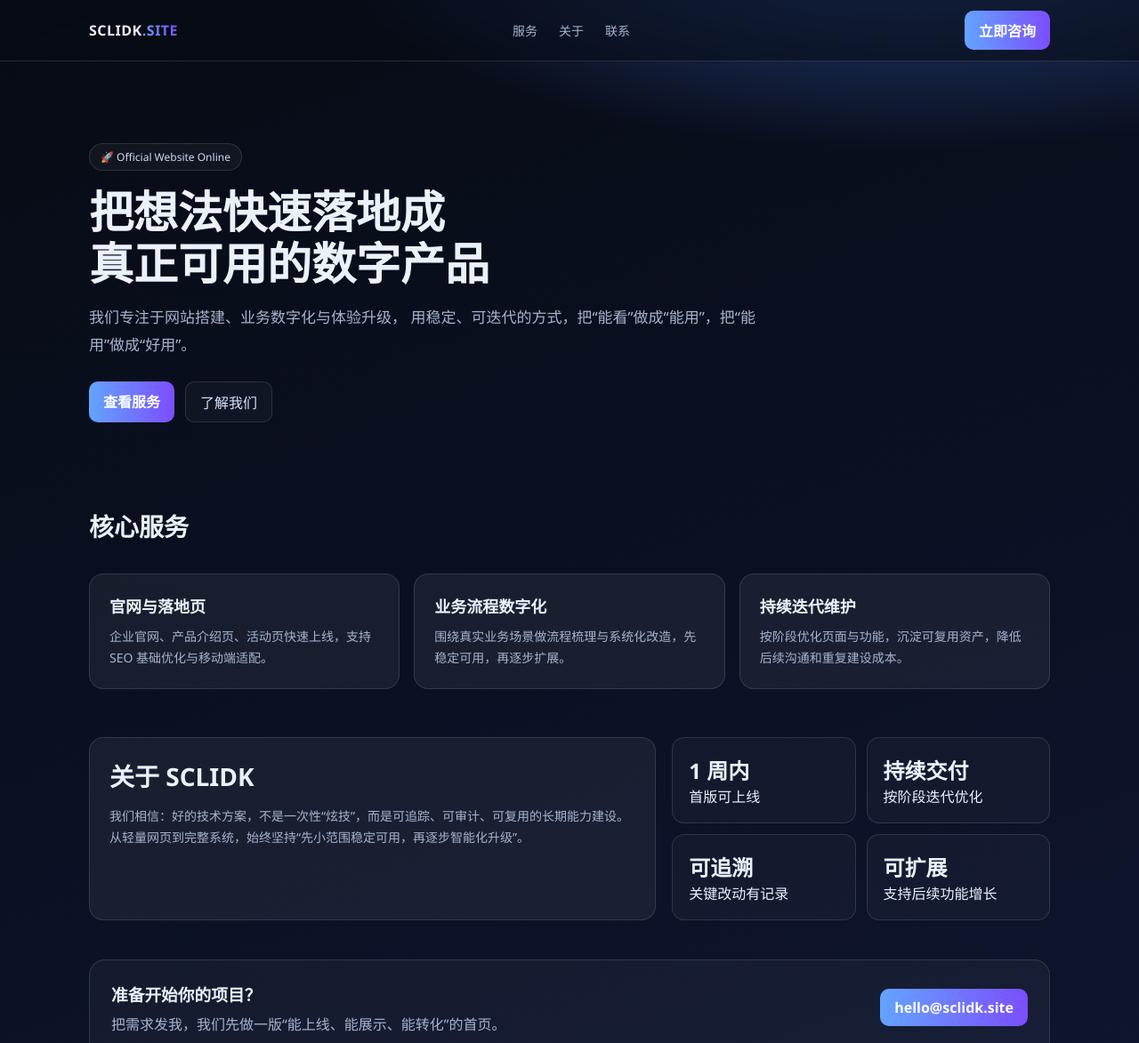
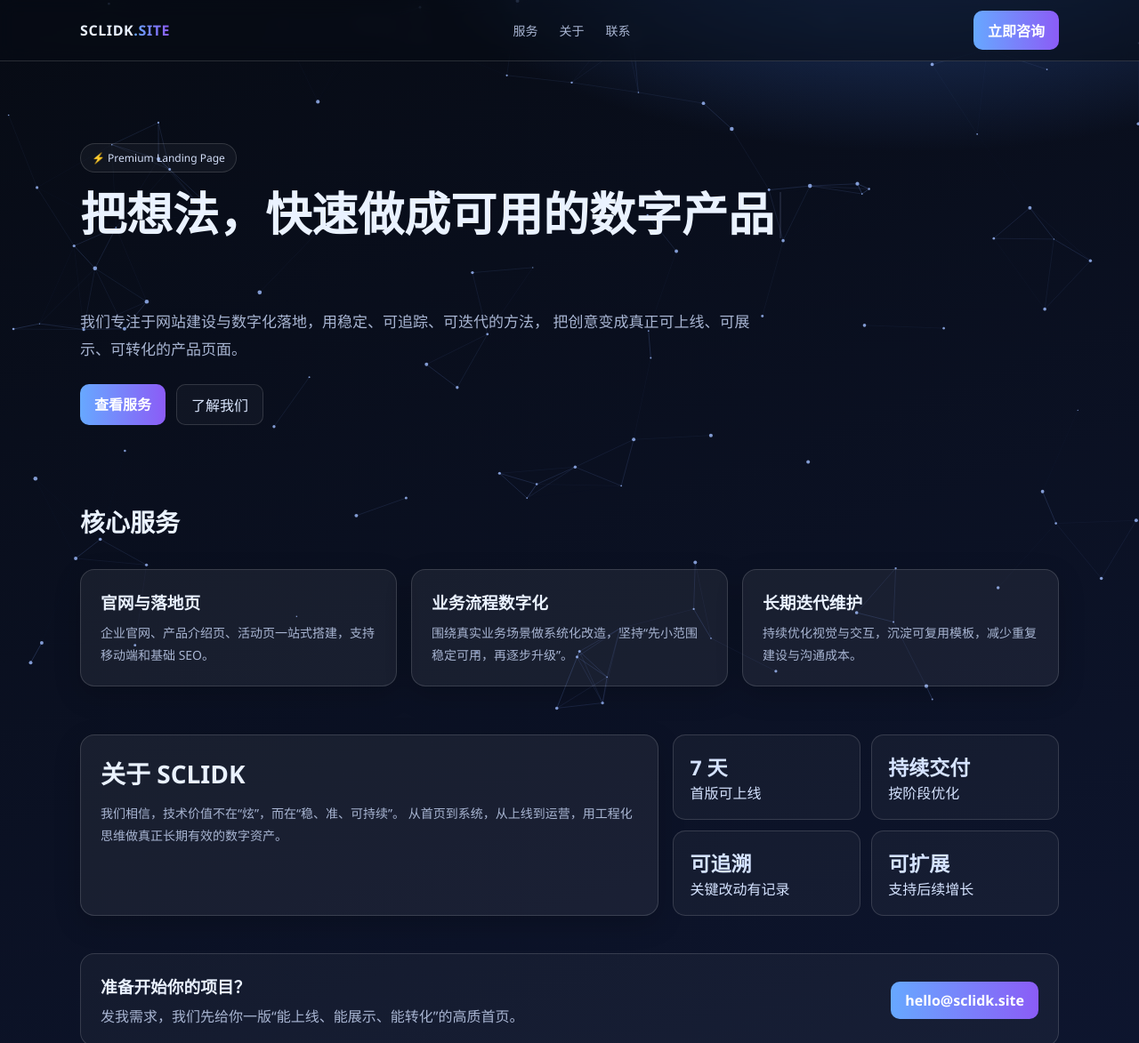
Before and after one commit to lishich0511/first_site, a plain HTML site: page index.html in a window 1280 px wide. Shown: the top 1173 px of the page at 89% size. Drawn offline with Linux system fonts and the light colour scheme.

Commit message:
Update index.html

```diff
--- a/index.html
+++ b/index.html
@@ -3,61 +3,134 @@
 <head>
 <meta charset="UTF-8" />
 <meta name="viewport" content="width=device-width, initial-scale=1.0" />
-  <title>SCLIDK | 官方网站</title>
-  <meta name="description" content="SCLIDK 官方网站 - 用技术构建更高效的数字体验。" />
+<title>SCLIDK | 让想法更快落地</title>
+<meta name="description" content="SCLIDK 官方网站 - 数字化建设与网站落地服务" />
 <style>
 :root{
 --bg:#070b14;
 --bg2:#0e1630;
+--text:#eaf2ff;
+--muted:#a8b5d2;
+--line:rgba(255,255,255,.14);
 --card:rgba(255,255,255,.06);
-      --text:#eaf2ff;
-      --muted:#a6b4d0;
-      --brand:#63a4ff;
-      --brand2:#7c4dff;
-      --line:rgba(255,255,255,.12);
+--brand:#67a8ff;
+--brand2:#8b5cf6;
 }
 *{box-sizing:border-box}
-    html,body{margin:0;padding:0;font-family:"Segoe UI","PingFang SC","Microsoft YaHei",sans-serif;color:var(--text);background:radial-gradient(1200px 500px at 80% -10%, #2d4b96 0%, transparent 60%),linear-gradient(160deg,var(--bg),var(--bg2));}
-    a{text-decoration:none;color:inherit}
-    .wrap{max-width:1120px;margin:0 auto;padding:0 20px}
-    .nav{position:sticky;top:0;backdrop-filter:blur(8px);background:rgba(7,11,20,.55);border-bottom:1px solid var(--line);z-index:20}
-    .nav-inner{height:68px;display:flex;align-items:center;justify-content:space-between}
-    .logo{font-weight:800;letter-spacing:.5px}
-    .logo span{background:linear-gradient(90deg,var(--brand),var(--brand2));-webkit-background-clip:text;background-clip:text;color:transparent}
-    .menu{display:flex;gap:24px;color:var(--muted);font-size:14px}
-    .btn{display:inline-block;padding:10px 16px;border-radius:10px;background:linear-gradient(90deg,var(--brand),var(--brand2));color:#fff;font-weight:600;transition:.2s}
+html,body{margin:0;padding:0}
+body{
+font-family:"Segoe UI","PingFang SC","Microsoft YaHei",sans-serif;
+color:var(--text);
+background: radial-gradient(1000px 500px at 80% -10%, #284887 0%, transparent 60%), linear-gradient(160deg,var(--bg),var(--bg2));
+overflow-x:hidden;
+}
+#particle{
+position:fixed; inset:0; z-index:-1;
+width:100%; height:100%;
+}
+.wrap{max-width:1140px;margin:0 auto;padding:0 20px}
+.nav{
+position:sticky; top:0; z-index:50;
+backdrop-filter: blur(10px);
+background: rgba(7,11,20,.55);
+border-bottom:1px solid var(--line);
+}
+.nav-inner{
+height:68px; display:flex; align-items:center; justify-content:space-between;
+}
+.logo{font-weight:800; letter-spacing:.6px}
+.logo span{
+background:linear-gradient(90deg,var(--brand),var(--brand2));
+-webkit-background-clip:text; background-clip:text; color:transparent;
+}
+.menu{display:flex; gap:24px; color:var(--muted); font-size:14px}
+.menu a{color:inherit; text-decoration:none}
+.btn{
+display:inline-block;
+padding:10px 16px; border-radius:10px;
+color:#fff; text-decoration:none; font-weight:600;
+background:linear-gradient(90deg,var(--brand),var(--brand2));
+border:none; cursor:pointer;
+transition:.2s;
+}
 .btn:hover{transform:translateY(-1px)}
-    .hero{padding:92px 0 70px}
-    .tag{display:inline-block;padding:6px 12px;border:1px solid var(--line);border-radius:999px;font-size:12px;color:#cdd8f3;background:rgba(255,255,255,.04)}
-    h1{font-size:50px;line-height:1.15;margin:18px 0 14px}
-    .sub{font-size:17px;color:var(--muted);max-width:760px;line-height:1.8}
-    .hero-actions{display:flex;gap:12px;margin-top:26px;flex-wrap:wrap}
-    .btn-ghost{padding:10px 16px;border:1px solid var(--line);border-radius:10px;color:#d6e2ff;background:rgba(255,255,255,.03)}
-    .grid{display:grid;grid-template-columns:repeat(3,1fr);gap:16px;margin:34px 0 10px}
-    .card{background:var(--card);border:1px solid var(--line);border-radius:16px;padding:22px}
-    .card h3{margin:0 0 10px;font-size:18px}
-    .card p{margin:0;color:var(--muted);line-height:1.7;font-size:14px}
-    .section{padding:26px 0 18px}
-    .section h2{font-size:28px;margin:0 0 14px}
-    .about{display:grid;grid-template-columns:1.2fr .8fr;gap:18px}
-    .stat{display:grid;grid-template-columns:1fr 1fr;gap:12px}
-    .mini{padding:18px;border:1px solid var(--line);border-radius:14px;background:rgba(255,255,255,.03)}
-    .mini strong{font-size:24px}
-    .contact{margin:26px 0 46px;padding:24px;border:1px solid var(--line);border-radius:18px;background:rgba(255,255,255,.04);display:flex;justify-content:space-between;align-items:center;gap:16px;flex-wrap:wrap}
-    footer{border-top:1px solid var(--line);padding:18px 0 30px;color:#90a1c2;font-size:13px}
+.btn-ghost{
+display:inline-block; padding:10px 16px; border-radius:10px;
+color:#dbe7ff; text-decoration:none;
+border:1px solid var(--line); background:rgba(255,255,255,.03);
+}
+
+.hero{padding:92px 0 60px}
+.badge{
+display:inline-block; font-size:12px; color:#d2ddf7;
+padding:7px 12px; border-radius:999px;
+border:1px solid var(--line); background:rgba(255,255,255,.04);
+}
+.title{
+margin:16px 0 12px; font-size:52px; line-height:1.15; min-height:120px;
+}
+.cursor{
+display:inline-block; width:2px; height:1em; background:#b8ccff; margin-left:6px;
+animation:blink .9s infinite;
+vertical-align:-0.15em;
+}
+@keyframes blink{50%{opacity:0}}
+.sub{
+max-width:760px; color:var(--muted); line-height:1.8; font-size:17px;
+}
+.actions{margin-top:24px; display:flex; gap:12px; flex-wrap:wrap}
+
+.grid{
+display:grid; grid-template-columns:repeat(3,1fr); gap:16px;
+margin:34px 0 10px;
+}
+.card{
+background:var(--card); border:1px solid var(--line);
+border-radius:16px; padding:22px;
+box-shadow:0 10px 30px rgba(0,0,0,.18);
+}
+.card h3{margin:0 0 10px}
+.card p{margin:0; color:var(--muted); line-height:1.75; font-size:14px}
+
+.section{padding:28px 0 16px}
+.section h2{margin:0 0 14px; font-size:28px}
+.about{display:grid; grid-template-columns:1.2fr .8fr; gap:16px}
+.stats{display:grid; grid-template-columns:1fr 1fr; gap:12px}
+.mini{
+background:rgba(255,255,255,.04);
+border:1px solid var(--line); border-radius:14px; padding:18px;
+color:#d5e3ff;
+}
+.mini strong{font-size:23px}
+
+.contact{
+margin:26px 0 48px; padding:22px;
+border:1px solid var(--line); border-radius:16px;
+background:rgba(255,255,255,.04);
+display:flex; justify-content:space-between; gap:16px; align-items:center; flex-wrap:wrap;
+}
+.contact p{margin:0; color:var(--muted)}
+footer{
+border-top:1px solid var(--line);
+color:#8fa0c1; font-size:13px;
+padding:18px 0 30px;
+}
+
 @media (max-width:900px){
-      h1{font-size:38px}
+.title{font-size:40px; min-height:96px}
 .grid{grid-template-columns:1fr}
 .about{grid-template-columns:1fr}
 }
 @media (max-width:560px){
 .menu{display:none}
-      h1{font-size:32px}
+.title{font-size:32px; min-height:84px}
 .sub{font-size:15px}
 }
 </style>
 </head>
 <body>
+<canvas id="particle"></canvas>
+
 <header class="nav">
 <div class="wrap nav-inner">
 <div class="logo">SCLIDK<span>.SITE</span></div>
@@ -72,13 +145,13 @@
 
 <main class="wrap">
 <section class="hero">
-      <span class="tag">🚀 Official Website Online</span>
-      <h1>把想法快速落地成<br/>真正可用的数字产品</h1>
+<span class="badge">⚡ Premium Landing Page</span>
+<h1 class="title"><span id="typing"></span><span class="cursor"></span></h1>
 <p class="sub">
-        我们专注于网站搭建、业务数字化与体验升级，
-        用稳定、可迭代的方式，把“能看”做成“能用”，把“能用”做成“好用”。
+我们专注于网站建设与数字化落地，用稳定、可追踪、可迭代的方法，
+把创意变成真正可上线、可展示、可转化的产品页面。
 </p>
-      <div class="hero-actions">
+<div class="actions">
 <a class="btn" href="#services">查看服务</a>
 <a class="btn-ghost" href="#about">了解我们</a>
 </div>
@@ -89,15 +162,15 @@
 <div class="grid">
 <article class="card">
 <h3>官网与落地页</h3>
-          <p>企业官网、产品介绍页、活动页快速上线，支持 SEO 基础优化与移动端适配。</p>
+<p>企业官网、产品介绍页、活动页一站式搭建，支持移动端和基础 SEO。</p>
 </article>
 <article class="card">
 <h3>业务流程数字化</h3>
-          <p>围绕真实业务场景做流程梳理与系统化改造，先稳定可用，再逐步扩展。</p>
+<p>围绕真实业务场景做系统化改造，坚持“先小范围稳定可用，再逐步升级”。</p>
 </article>
 <article class="card">
-          <h3>持续迭代维护</h3>
-          <p>按阶段优化页面与功能，沉淀可复用资产，降低后续沟通和重复建设成本。</p>
+<h3>长期迭代维护</h3>
+<p>持续优化视觉与交互，沉淀可复用模板，减少重复建设与沟通成本。</p>
 </article>
 </div>
 </section>
@@ -106,22 +179,22 @@
 <article class="card">
 <h2 style="margin-top:0">关于 SCLIDK</h2>
 <p class="sub" style="margin:0">
-          我们相信：好的技术方案，不是一次性“炫技”，而是可追踪、可审计、可复用的长期能力建设。
-          从轻量网页到完整系统，始终坚持“先小范围稳定可用，再逐步智能化升级”。
+我们相信，技术价值不在“炫”，而在“稳、准、可持续”。
+从首页到系统，从上线到运营，用工程化思维做真正长期有效的数字资产。
 </p>
 </article>
-      <aside class="stat">
-        <div class="mini"><strong>1 周内</strong><br/>首版可上线</div>
-        <div class="mini"><strong>持续交付</strong><br/>按阶段迭代优化</div>
+<aside class="stats">
+<div class="mini"><strong>7 天</strong><br/>首版可上线</div>
+<div class="mini"><strong>持续交付</strong><br/>按阶段优化</div>
 <div class="mini"><strong>可追溯</strong><br/>关键改动有记录</div>
-        <div class="mini"><strong>可扩展</strong><br/>支持后续功能增长</div>
+<div class="mini"><strong>可扩展</strong><br/>支持后续增长</div>
 </aside>
 </section>
 
 <section id="contact" class="contact">
 <div>
 <h3 style="margin:0 0 8px">准备开始你的项目？</h3>
-        <div style="color:var(--muted)">把需求发我，我们先做一版“能上线、能展示、能转化”的首页。</div>
+<p>发我需求，我们先给你一版“能上线、能展示、能转化”的高质首页。</p>
 </div>
 <a class="btn" href="mailto:hello@sclidk.site">hello@sclidk.site</a>
 </section>
@@ -132,7 +205,73 @@
 </footer>
 
 <script>
+// 年份
 document.getElementById("year").textContent = new Date().getFullYear();
+
+// 打字机效果
+const text = "把想法，快速做成可用的数字产品";
+const typingEl = document.getElementById("typing");
+let i = 0;
+(function type(){
+if(i <= text.length){
+typingEl.textContent = text.slice(0, i++);
+setTimeout(type, 80);
+}
+})();
+
+// 粒子背景
+const canvas = document.getElementById("particle");
+const ctx = canvas.getContext("2d");
+let w,h,particles;
+
+function resize(){
+w = canvas.width = window.innerWidth;
+h = canvas.height = window.innerHeight;
+const count = Math.min(120, Math.floor(w / 12));
+particles = Array.from({length:count}, () => ({
+x: Math.random()*w,
+y: Math.random()*h,
+vx: (Math.random()-.5)*0.4,
+vy: (Math.random()-.5)*0.4,
+r: Math.random()*1.8 + 0.6
+}));
+}
+
+function draw(){
+ctx.clearRect(0,0,w,h);
+
+for(const p of particles){
+p.x += p.vx; p.y += p.vy;
+if(p.x<0||p.x>w) p.vx *= -1;
+if(p.y<0||p.y>h) p.vy *= -1;
+
+ctx.beginPath();
+ctx.arc(p.x,p.y,p.r,0,Math.PI*2);
+ctx.fillStyle = "rgba(160,190,255,0.8)";
+ctx.fill();
+}
+
+for(let i=0;i<particles.length;i++){
+for(let j=i+1;j<particles.length;j++){
+const a=particles[i], b=particles[j];
+const dx=a.x-b.x, dy=a.y-b.y;
+const d=Math.sqrt(dx*dx+dy*dy);
+if(d<110){
+ctx.strokeStyle = `rgba(130,165,255,${(1-d/110)*0.25})`;
+ctx.lineWidth=1;
+ctx.beginPath();
+ctx.moveTo(a.x,a.y);
+ctx.lineTo(b.x,b.y);
+ctx.stroke();
+}
+}
+}
+
+requestAnimationFrame(draw);
+}
+
+window.addEventListener("resize", resize);
+resize(); draw();
 </script>
 </body>
 </html>
```
Lines whose indentation alone changed are shown as unchanged.
